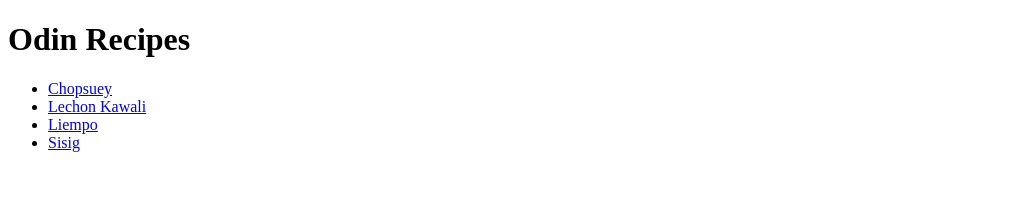
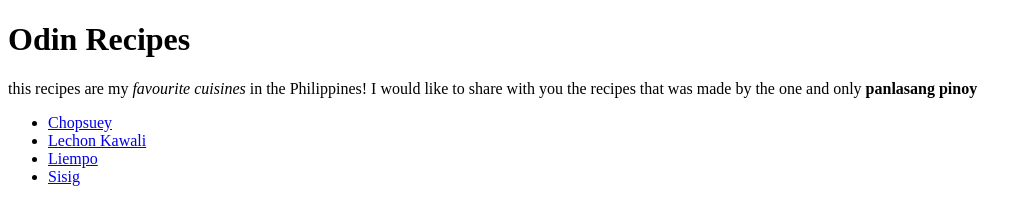
Before and after one commit to ArjTheProgrammer/odin-recipes, a plain HTML site: page index.html in a window 1280 px wide. Shown: the whole page, without its empty margins (0-1031 px from the left). Drawn offline with Linux system fonts and the light colour scheme.

Commit message:
added a paragraph in the index

```diff
--- a/index.html
+++ b/index.html
@@ -7,6 +7,13 @@
 </head>
 <body>
     <h1>Odin Recipes</h1>
+
+    <p>
+        this recipes are my <em>favourite cuisines</em> in the Philippines!
+        I would like to share with you the recipes that was made
+        by the one and only <strong>panlasang pinoy</strong>
+    </p>
+
     <ul>
         <li><a href="./recipes/chopsuey.html">Chopsuey</a></li>
         <li><a href="./recipes/lechonKawali.html">Lechon Kawali</a></li>
```
